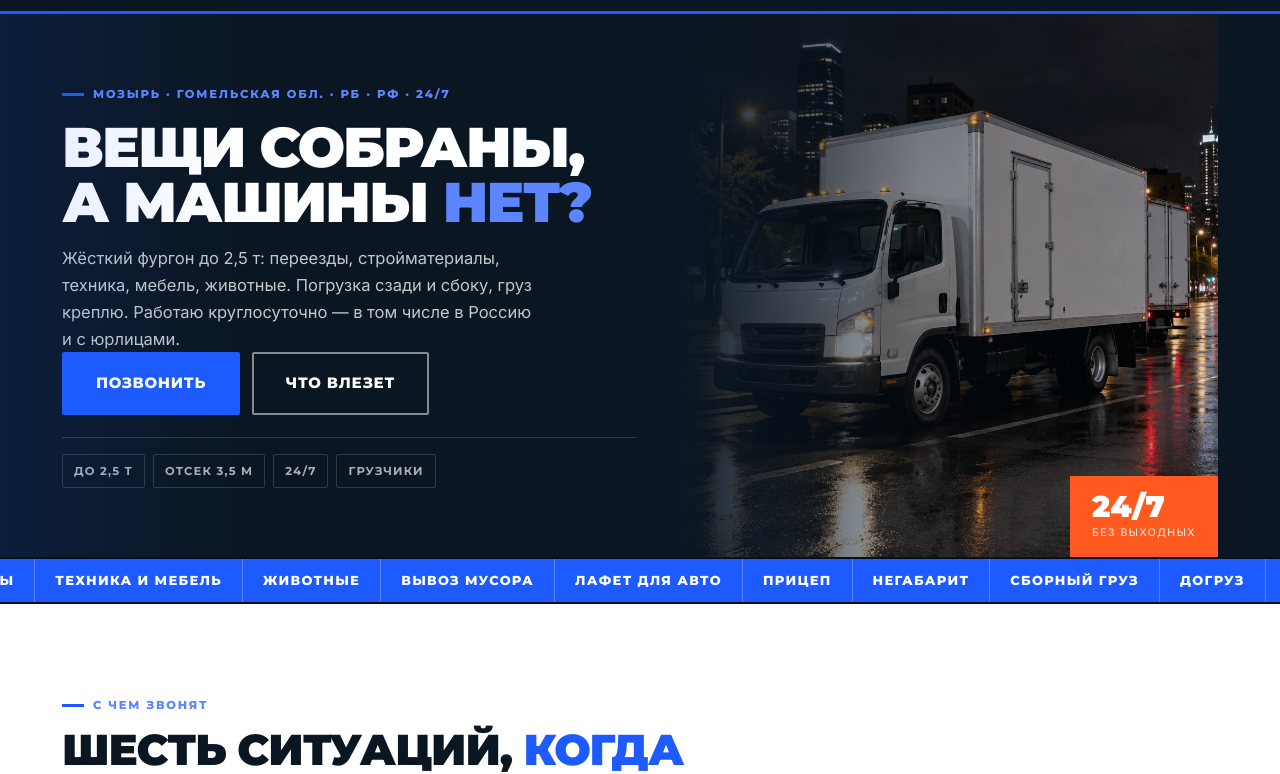
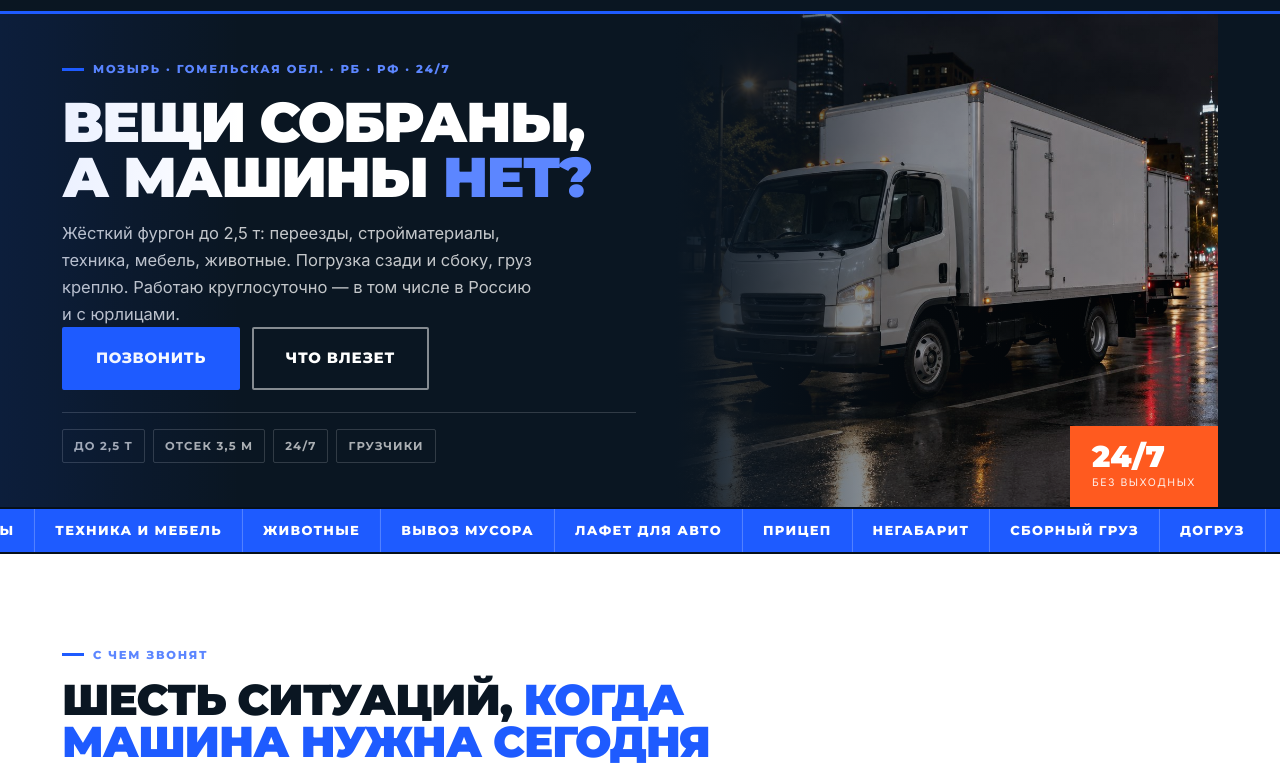
Before and after one commit to 99sitefast-ai/mitkevich-gruz-mozyr, a plain HTML site: page index.html in a window 1280 px wide. Shown: the part 63-837 px from the top of the page. Drawn offline with Linux system fonts and the light colour scheme.

Commit message:
Hero: высота по тексту, фото заполняет блок

```diff
--- a/assets/css/style.css
+++ b/assets/css/style.css
@@ -61,6 +61,7 @@ p{margin:0}
 /* ---------- герой ---------- */
 .hero{position:relative;background:var(--ink);color:#fff;overflow:hidden}
 .hero-in{display:grid;grid-template-columns:1.06fr .94fr;min-height:0;align-items:stretch}
+.hero-txt{min-height:340px}
 .hero-txt{display:flex;flex-direction:column;justify-content:center;padding:clamp(30px,3.6vw,46px) clamp(18px,3vw,44px) clamp(30px,3.6vw,44px) 0;position:relative;z-index:3}
 .hero-txt::before{content:'';position:absolute;left:-12vw;top:0;bottom:0;width:26vw;background:linear-gradient(90deg,rgba(30,91,255,.16),transparent);pointer-events:none}
 .kick{display:inline-flex;align-items:center;gap:9px;font-family:var(--disp);font-weight:800;font-size:11.5px;letter-spacing:.16em;text-transform:uppercase;color:var(--blue-l)}
@@ -70,8 +71,8 @@ p{margin:0}
 .hero-sub{margin-top:16px;max-width:46ch;color:rgba(255,255,255,.76);font-size:clamp(14.5px,1.5vw,16.5px)}
 .hero-facts{display:flex;flex-wrap:wrap;gap:8px;margin-top:22px;padding-top:16px;border-top:1px solid var(--line-w)}
 .hero-facts span{font-family:var(--disp);font-weight:700;font-size:11.5px;letter-spacing:.1em;text-transform:uppercase;color:rgba(255,255,255,.66);padding:7px 11px;border:1px solid var(--line-w);border-radius:2px}
-.hero-media{position:relative;overflow:hidden}
-.hero-media img{width:100%;height:100%;min-height:100%;object-fit:cover;object-position:center 60%;filter:saturate(.9) contrast(1.05)}
+.hero-media{position:relative;overflow:hidden;min-height:340px}
+.hero-media img{position:absolute;inset:0;width:100%;height:100%;object-fit:cover;object-position:center 60%;filter:saturate(.9) contrast(1.05)}
 .hero-media::after{content:'';position:absolute;inset:0;background:linear-gradient(90deg,var(--ink) 0%,rgba(10,22,34,.35) 45%,rgba(10,22,34,.1) 100%)}
 .hero-tag{position:absolute;right:0;bottom:0;z-index:4;background:var(--orange);color:#fff;padding:16px 22px;display:flex;flex-direction:column;gap:2px}
 .hero-tag b{font-family:var(--disp);font-weight:900;font-size:30px;line-height:1}
--- a/index.html
+++ b/index.html
@@ -1,6 +1,6 @@
 <!doctype html><html lang="ru"><head><meta charset="utf-8"><meta name="viewport" content="width=device-width, initial-scale=1">
 <title>Грузоперевозки Мозырь 24/7 — фургон до 2,5 т | ИП Миткевич</title><meta name="description" content="Грузоперевозки в Мозыре круглосуточно: переезды, стройматериалы, техника, животные, вывоз мусора, лафет и прицеп. Жёсткий кузов до 2,5 т, погрузка сзади и сбоку, по РБ и в Россию."><meta name="theme-color" content="#0A1622">
-<link rel="icon" href="assets/img/favicon.svg" type="image/svg+xml"><link rel="stylesheet" href="assets/css/style.css?v=2"></head><body>
+<link rel="icon" href="assets/img/favicon.svg" type="image/svg+xml"><link rel="stylesheet" href="assets/css/style.css?v=3"></head><body>
 <header class="site-head"><div class="wrap head-in">
 <a class="brand" href="index.html"><svg class="brand-mark" viewBox="0 0 40 40" aria-hidden="true"><rect width="40" height="40" rx="4" fill="#0F2233"/><rect x="4" y="13" width="21" height="14" rx="1.5" fill="none" stroke="#5C86FF" stroke-width="2.4"/><path d="M25 17h6l4 4.5V27h-10z" fill="none" stroke="#5C86FF" stroke-width="2.4" stroke-linejoin="round"/><circle cx="11" cy="29" r="2.6" fill="#1E5BFF"/><circle cx="30" cy="29" r="2.6" fill="#1E5BFF"/><rect x="4" y="7" width="9" height="3" fill="#FF5A1F"/></svg><span class="brand-txt"><b>Миткевич</b><span>грузоперевозки · Мозырь · 24/7</span></span></a>
 <nav class="nav" id="nav"><a href="uslugi.html">Услуги</a><a href="pereezd.html">Переезды</a><a href="lafet.html">Лафет и прицеп</a><a href="parametry.html">Габариты</a><a href="kontakty.html">Контакты</a></nav>
```
Also changed, not shown: 404.html (+1 -1 lines), kak-rabotaem.html (+1 -1 lines), kontakty.html (+1 -1 lines), lafet.html (+1 -1 lines), parametry.html (+1 -1 lines), pereezd.html (+1 -1 lines), uslugi.html (+1 -1 lines).
